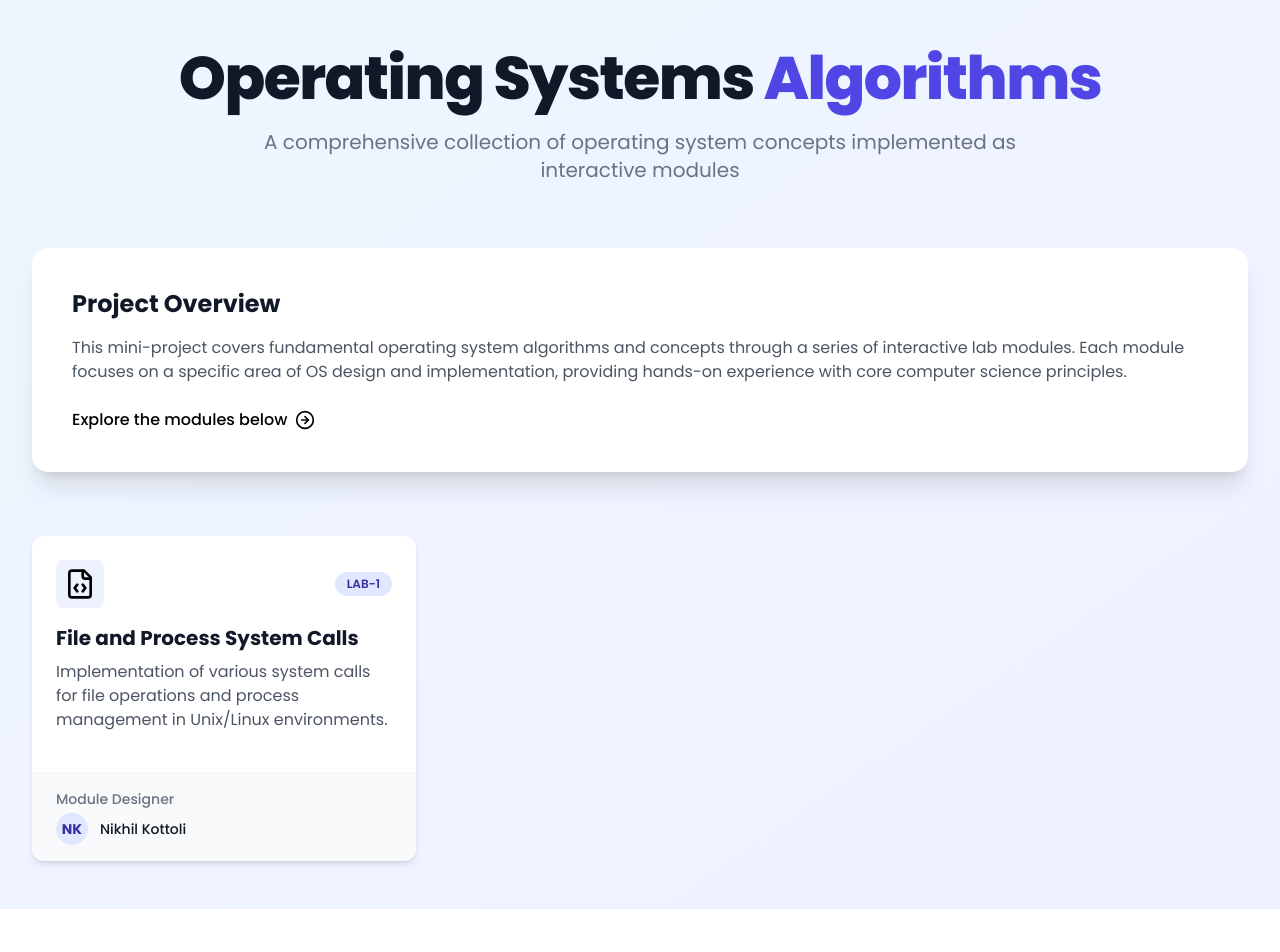
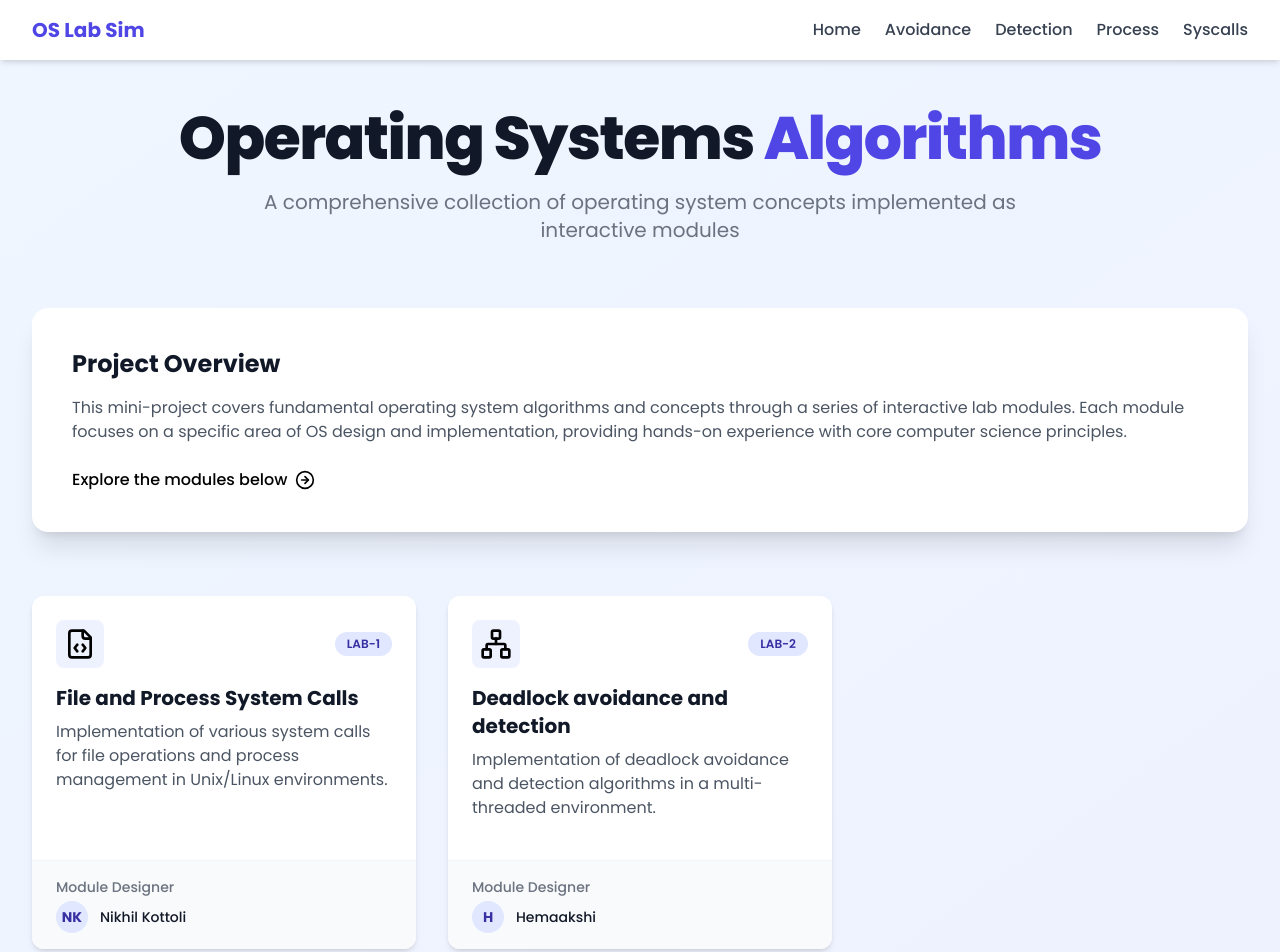
Before and after one commit to NikhilKottoli/OS-Lab-MiniProject, a React (Vite) app: page / in a window 1280 px wide. Shown: the top 952 px of the page. Before the commit the page ends 909 px from the top, so only its background shows below. Built offline with nearby package versions, Linux system fonts and the light colour scheme.

Commit message:
merge conflicts

```diff
--- a/src/App.jsx
+++ b/src/App.jsx
@@ -5,21 +5,20 @@ import "./index.css";
 import About from "./pages/About";
 import DeadlockAvoidanceSimulator from "./pages/DEADLOCK/Avoidance";
 import DeadlockDetectionSimulator from "./pages/DEADLOCK/Detection";
-import AvoidanceSimulator from "./pages/DEADLOCK/avoid";
 import DeadlockHomepage from "./pages/DEADLOCK/deadlockhome";
 import ProcessSystemCalls from "./pages/ProcessSysCalls";
 import SystemCallsReference from "./pages/SysCallsGuide";
+import Navbar from "./pages/components/Navbar";
 
 const App = () => {
   return (
     <Router>
+      <Navbar />
       <Routes>
         <Route path="/" element={<About />} />
         <Route path="/avoidance" element={<DeadlockAvoidanceSimulator/>} />
         <Route path="/detection" element={<DeadlockDetectionSimulator/>} />
-        <Route path="/avoid" element={<AvoidanceSimulator/>} />
         <Route path="/deadlockhome" element={<DeadlockHomepage />} />
-        <Route path="/about" element={<About />} />
         <Route path="/process" element={<ProcessSystemCalls />} />
         <Route path="/syscalls" element={<SystemCallsReference />} />
       </Routes>
--- /dev/null
+++ b/src/pages/components/Navbar.jsx
@@ -0,0 +1,21 @@
+import React from 'react';
+import { Link } from 'react-router-dom';
+
+const Navbar = () => {
+  return (
+    <nav className="bg-white shadow-md sticky top-0 z-50">
+      <div className="max-w-7xl mx-auto px-4 sm:px-6 lg:px-8 py-4 flex justify-between items-center">
+        <h1 className="text-xl font-bold text-indigo-600">OS Lab Sim</h1>
+        <div className="space-x-6 text-gray-700 font-medium">
+          <Link to="/" className="hover:text-indigo-600">Home</Link>
+          <Link to="/avoidance" className="hover:text-indigo-600">Avoidance</Link>
+          <Link to="/detection" className="hover:text-indigo-600">Detection</Link>
+          <Link to="/process" className="hover:text-indigo-600">Process</Link>
+          <Link to="/syscalls" className="hover:text-indigo-600">Syscalls</Link>
+        </div>
+      </div>
+    </nav>
+  );
+};
+
+export default Navbar;
--- a/src/pages/members.json
+++ b/src/pages/members.json
@@ -5,5 +5,12 @@
       "title": "File and Process System Calls",
       "description": "Implementation of various system calls for file operations and process management in Unix/Linux environments.",
       "designerRolllNumber": "231CS236"
+    },
+    {
+      "id":2,
+      "designer":"Hemaakshi",
+      "title":"Deadlock avoidance and detection",
+      "description":"Implementation of deadlock avoidance and detection algorithms in a multi-threaded environment.",
+      "designerRolllNumber":"231CS237"
     }
   ]
```
